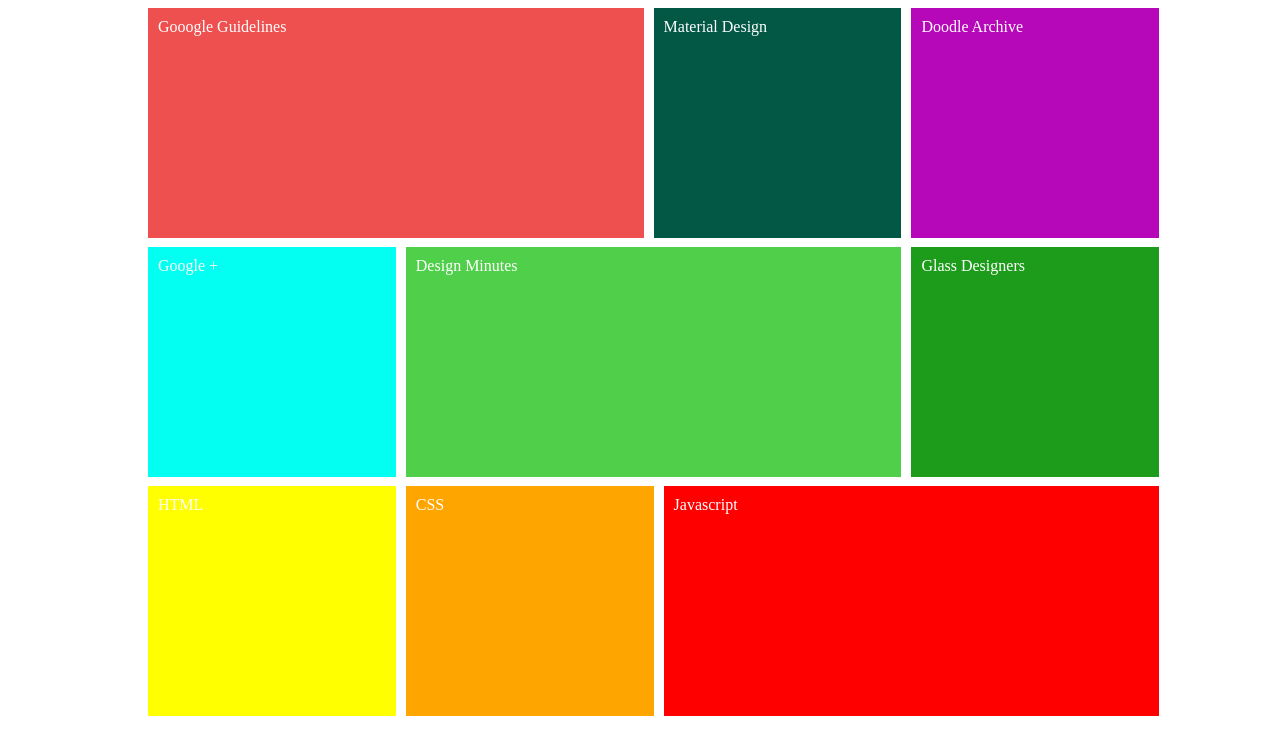
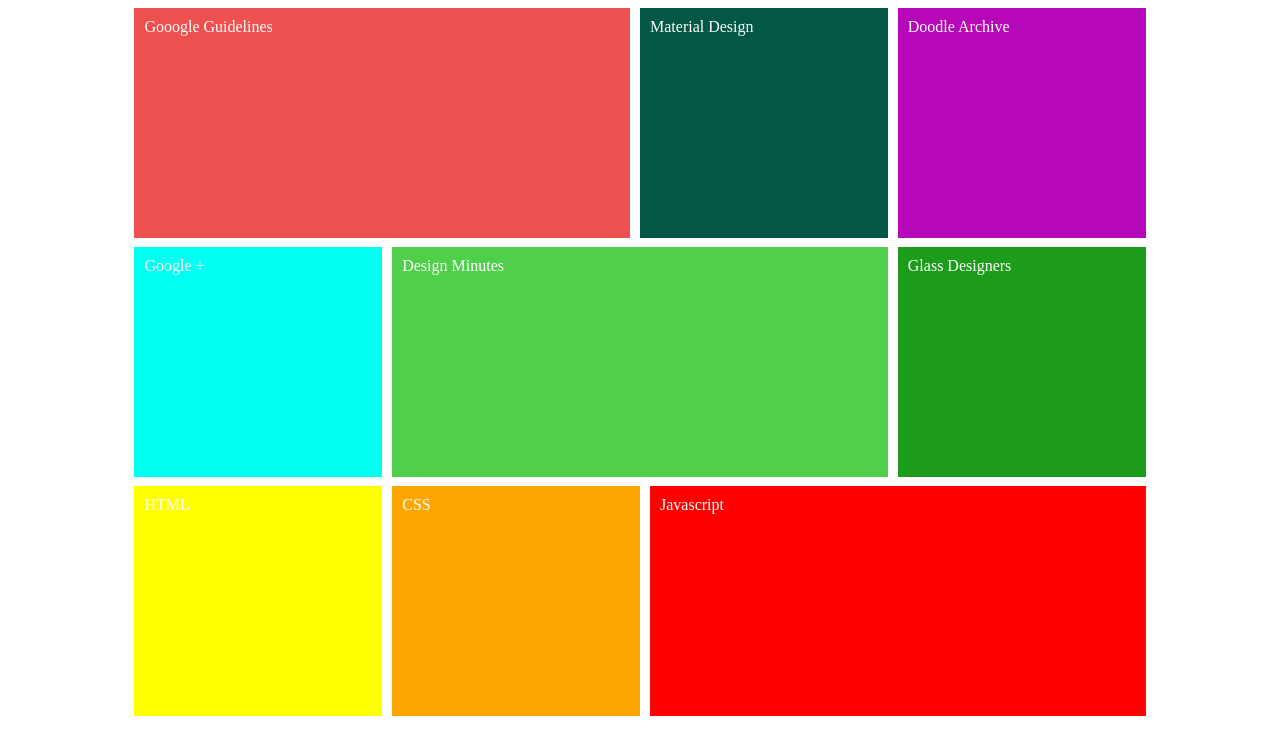
Before and after one commit to rushikesh85/CSS-Grid, a plain HTML site: page exercise-2/index.html in a window 1280 px wide. Drawn offline with Linux system fonts and the light colour scheme.

Commit message:
Updated css file

```diff
--- a/exercise-2/style.css
+++ b/exercise-2/style.css
@@ -15,7 +15,8 @@
 .firstSection,
 .secondSection,
 .thirdSection {
-    margin-left: 140px;
+    /* margin-left: 140px; */
+    margin: 0 auto;
     width: 80%;
     display: grid;
     gap: 10px;
```
